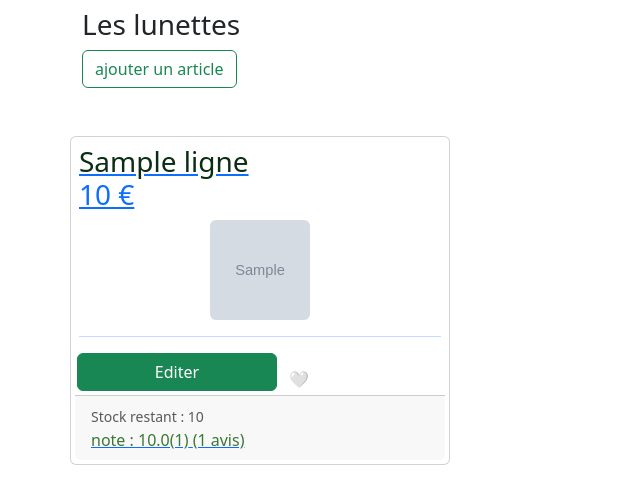
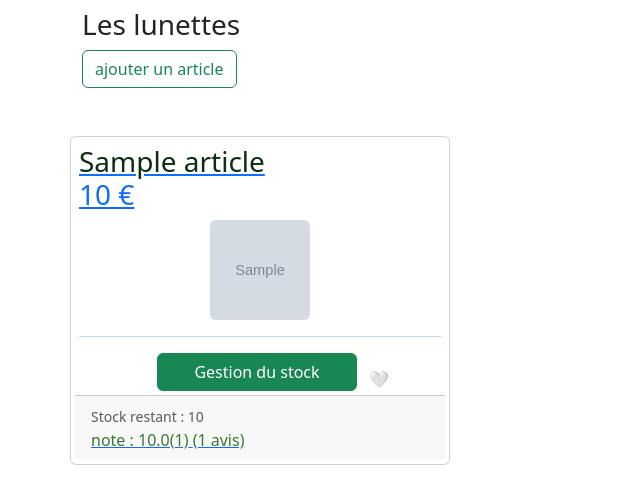
Before and after one commit to Quentin-BELHADJ/SAE-3-4-5-GROUPE19, a Flask app: template templates/admin/article/show_article.html in a window 1280 px wide. Shown: the part 64-568 px from the top of the page, without its empty margins (0-640 px from the left). Run offline with Flask 3, Linux system fonts and the light colour scheme; the template is opened without the code that fills it: most values are stand-ins (such as "Sample title", 1, 10 or a date in 2020); grey boxes marked "Sample" are stand-in pictures; some libraries are stand-ins or nearby versions.

Commit message:
stock-gestion-finish

```diff
--- a/controllers/admin_article.py
+++ b/controllers/admin_article.py
@@ -105,9 +105,10 @@
     if request.method == 'GET':
         id_article = request.args.get('id_article')
         mycursor = get_db().cursor()
-        sql = '''SELECT * FROM lunette WHERE id_lunette = %s'''
+        sql = '''SELECT l.nom_lunette as nom, CONCAT(l.nom_lunette, '.jpg') as image, l.id_lunette as id_lunette, l.prix_lunette as prix, d.stock FROM lunette l JOIN declinaison d on l.id_lunette = d.id_lunette WHERE l.id_lunette =%s'''
         mycursor.execute(sql, (id_article,))
         article = mycursor.fetchone()
+
 
         if article:
             return render_template('admin/article/edit_article.html', article=article)
--- a/controllers/client_panier.py
+++ b/controllers/client_panier.py
@@ -11,14 +11,15 @@
 
 @client_panier.route('/client/panier/add', methods=['POST'])
 def client_panier_add():
+    mycursor = get_db().cursor()
     id_declinaison = request.form.get('id_article')
     id_utilisateur = request.form.get('id_utilisateur')
     quantite = int(request.form.get('quantite'))
     print(id_declinaison)
+    print(id_utilisateur)
+    print(quantite)
 
     try:
-        # Récupérer le stock actuel de la déclinaison
-        mycursor = get_db().cursor()
         mycursor.execute(f"SELECT stock FROM declinaison WHERE declinaison.id_lunette =%s;", (id_declinaison,))
         result = mycursor.fetchone()
         print(result)
--- a/sae_sql.sql
+++ b/sae_sql.sql
@@ -227,10 +227,5 @@
 INSERT INTO ligne_panier VALUES
 (1,2,1),(2,2,3);
 
-SELECT l.id_lunette AS id_article, nom_lunette as nom, prix_lunette AS prix , CONCAT(nom_lunette,'.jpg') AS image, d.stock as stock
-    FROM lunette l
-    JOIN declinaison d on l.id_lunette = d.id_lunette
-    ORDER BY nom_lunette;
-
 INSERT INTO adresse(nom,rue, code_postal,ville, id_utilisateur)
 VALUES ("NOM prénom", "1 rue de machin" ,"90000", "Belfort",2);
--- a/templates/admin/article/show_article.html
+++ b/templates/admin/article/show_article.html
@@ -17,83 +17,6 @@
 <h3>Les lunettes</h3>
 <a  class="btn btn-outline-success" href="/admin/article/add">ajouter un article</a>
 <br><br>
-{#{{ articles }}#}
-{# <table class="table">
-    <thead class="thead-dark">
-        <tr>
-            <th>nom</th><th>id</th><th>type article (id)</th><th>prix</th><th style="color: green">stock</th>
-            <th>nouveaux avis</th><th>nb déclinaisons</th><th>image</th><th>opération</th>
-        </tr>
-    </thead>
-    <tbody>
-    {% if articles | length >= 1 %}
-        {% for ligne in articles %}
-           <tr>
-                  <td>{{ ligne.nom }}</td>
-                  <td>{{ ligne.id_article }}</td>
-                  <td><span style="color: red">{{ ligne.libelle }}</span> ({{ ligne.type_article_id }})</td>
-                  <td>{{ ligne.prix }}  {{  "{:,.2f} €".format(ligne.prix) }}</td>
-                  <td>
-                  {% if ligne.stock is defined %}
-                     {% if ligne.stock != None  %}
-                        {% if ligne.stock > 0 %}
-                            <strong style="color: green">{{ ligne.stock }}</strong>
-                            {% if ligne.min_stock is defined  and ligne.min_stock <= 0 %}
-                                <span style="color: #fd7e14">(⚠️ déclinaison(s) en rupture)</span>
-                            {% endif %}
-                        {% else %}
-                            <strong class="text-muted">article momentanément indisponible</strong>
-                        {% endif %}
-                     {% else %}
-                             <strong class="text-muted">déclinaison ND</strong>
-                     {% endif %}
-                  {% else %}
-                      ND
-                  {% endif %}
-                  </td>
-                   <td>
-                  {% if ligne.nb_commentaires_nouveaux is defined %}
-                     {% if ligne.nb_commentaires_nouveaux > 0 %}
-                         <a href="/admin/article/commentaires?id_article={{ ligne.id_article }}"><strong style="color: red">{{ ligne.nb_commentaires_nouveaux }} avis non lu(s) ⚠️ </strong></a>
-                     {% else %}
-                        <strong class="text-muted"></strong>
-                     {% endif %}
-                  {% else %}
-                      nb_avis ND
-                  {% endif %}
-                  </td>
-
-
-                  <td>
-                      {% if ligne.nb_declinaisons is defined %}
-                        {{ ligne.nb_declinaisons }}
-                      {% else %}
-                         decli ND
-                      {% endif %}
-                  </td>
-                  <td>{{ ligne.image }}
-                        {%  if ligne.image is not none %}
-                            <img style="width:40px;height:40px"  src="{{ url_for('static', filename = 'images/' + ligne['image']) }}"  alt="image  de {{ ligne.nom }}" >
-                        {% else %}
-                            <img style="width:40px;height:40px"   src="{{ url_for('static', filename='images/no_photo.jpeg')}}"  alt="pas d image" >
-                        {% endif %}
-                  </td>
-                  <td>
-                      <a  class="btn btn-outline-danger" href="/admin/article/delete?id_article={{ ligne.id_article }}" onclick="return confirm('Are you sure?')" >supprimer</a>
-                      <a  class="btn btn-outline-warning" href="/admin/article/edit?id_article={{ ligne.id_article }}">editer</a>
-                      <a  class="btn btn-outline-warning" href="/admin/article/commentaires?id_article={{ ligne.id_article }}">commentaires</a>
-                  </td>
-           </tr>
-        {% endfor %}
-    {% else %}
-            <tr>
-                  <td>
-                      pas d'article
-                  </td>
-           </tr>
-    {% endif %}
-    </tbody>
-</table> #}
     <div class="row">
                 {% for article in articles  %}
                         <div class="card col-4 mt-4 p-1">
@@ -112,7 +35,7 @@
                                 </a>
                                 <div class="row">
 {# #}                                {% if  article.stock is defined and article.stock != None %}
-{# #}                                     <a href="/admin/article/edit?id_article={{ article.id_article }}" style="width: 200px; margin-left: 10px" class="btn btn-success">Editer</a>
+{# #}                                     <a href="/admin/article/edit?id_article={{ article.id_article }}" style="width: 200px; margin-left: 90px" class="btn btn-success">Gestion du stock</a>
 {# #}                                {% endif %}
                                      <div class="col-2 align-content-end">
                                     {% if article.liste_envie is defined %}
```
Also changed, not shown: templates/admin/article/edit_article.html (+26 -7 lines).
